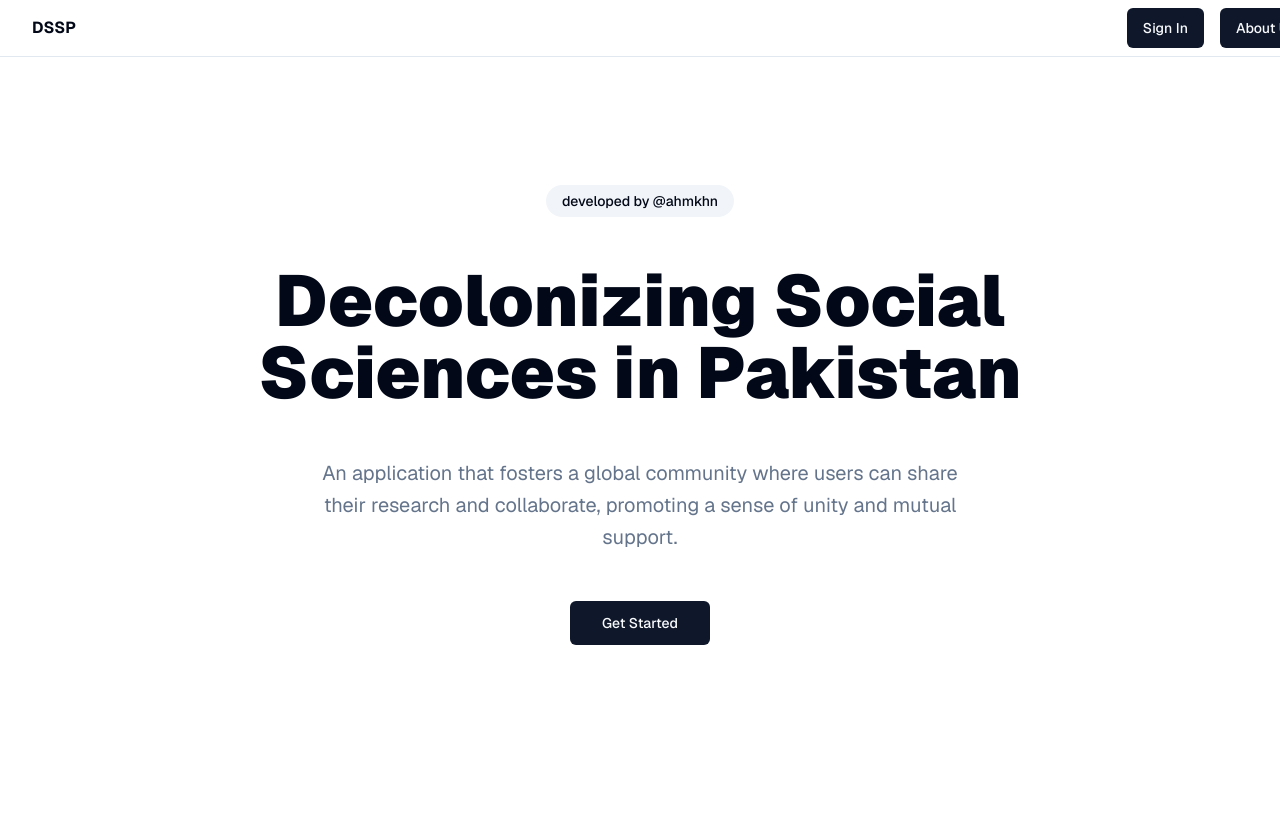
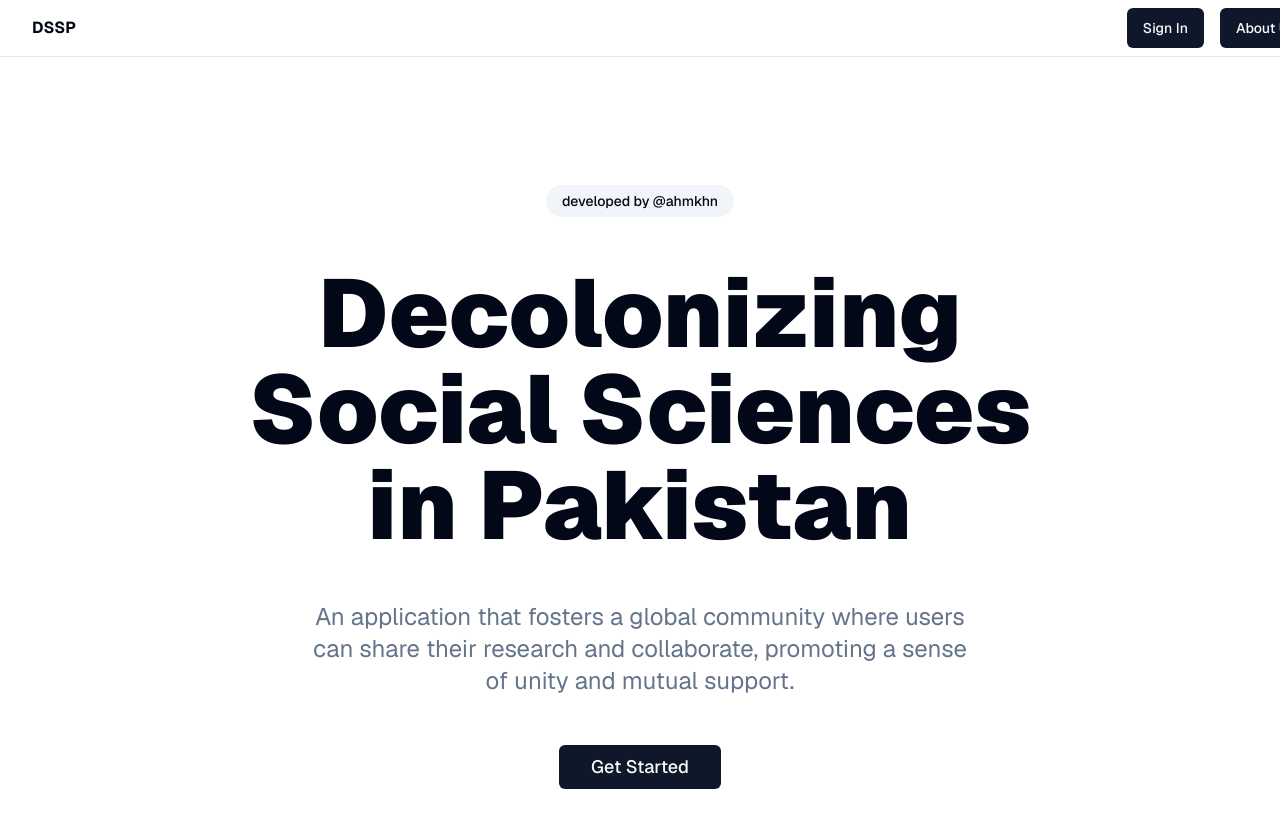
Before and after one commit to ahmkhn/dssp_new, a Next.js app: page / in a window 1280 px wide. Shown: the top 828 px of the page. Before the commit the page ends 800 px from the top, so only its background shows below. Built offline with nearby package versions, Linux system fonts and the light colour scheme; no server answers.

Commit message:
add: conditional marker input rendering based on auth status

```diff
--- a/app/mapu/page.tsx
+++ b/app/mapu/page.tsx
@@ -14,10 +14,10 @@ export default async function MapNotSignedIn() {
     //return redirect("/login");
   //}
 
-  const { data: todos } = await supabase
+  /*const { data: todos } = await supabase
     .from("todos")
     .select()
-    .order("inserted_at", { ascending: false });
+    .order("inserted_at", { ascending: false });*/
 
   return (
     <section className="p-3 pt-6 max-w-4xl w-full flex flex-col gap-4">
@@ -26,7 +26,7 @@ export default async function MapNotSignedIn() {
       </h1>
       <Separator className="w-full" />
       <div className="h-[70vh] max-h-full border-black rounded-lg margin w-full" style={{borderRadius:'8px', overflow:'hidden'}}>
-        <Worldmap/>
+        <Worldmap authorized={user !== null}/>
       </div>
     </section>
   );
--- a/app/page.tsx
+++ b/app/page.tsx
@@ -9,19 +9,15 @@ export default async function Index() {
         >
           developed by @ahmkhn
         </a>
-        <h1 className="font-sans text-balance font-black text-3xl sm:text-5xl md:text-6xl lg:text-7xl">
+        <h1 className="font-sans text-balance font-black text-4xl sm:text-5xl md:text-7xl lg:text-8xl">
           Decolonizing Social Sciences in Pakistan
         </h1>
-        <p className="max-w-[42rem] leading-normal text-muted-foreground sm:text-xl sm:leading-8">
+        <p className="max-w-[42rem] leading-normal text-muted-foreground sm:text-2xl sm:leading-8">
           An application that fosters a global community where users can share their research and collaborate, promoting a sense of unity and mutual support.
         </p>
-
-
-
-
         <div className="space-x-4">
           <a
-            className="inline-flex items-center justify-center text-sm font-medium transition-colors focus-visible:outline-none focus-visible:ring-2 focus-visible:ring-ring focus-visible:ring-offset-2 disabled:opacity-50 disabled:pointer-events-none ring-offset-background bg-primary text-primary-foreground h-11 px-8 rounded-md hover:bg-white hover:text-black hover:shadow hover:shadow-slate-600"
+            className="inline-flex items-center justify-center text-lg font-medium transition-colors focus-visible:outline-none focus-visible:ring-2 focus-visible:ring-ring focus-visible:ring-offset-2 disabled:opacity-50 disabled:pointer-events-none ring-offset-background bg-primary text-primary-foreground h-11 px-8 rounded-md hover:bg-white hover:text-black hover:shadow hover:shadow-slate-600"
             href="/login"
           >
             Get Started
--- a/components/world-map.tsx
+++ b/components/world-map.tsx
@@ -5,12 +5,18 @@ import { Icon } from "leaflet";
 import MarkerClusterGroup from "react-leaflet-cluster";
 import { useState } from 'react';
 import { Dialog } from 'primereact/dialog';
+import { createClient } from "@/utils/supabase/server";
 
-export default function Worldmap() {
+type worldMapProps = {
+    authorized: boolean | null;
+}
+export default function Worldmap( {authorized} : worldMapProps) {
     const [initialPosition, setInitialPosition] = useState<[number, number]>([31.3909,74.2417]);
     const [selectedPosition, setSelectedPosition] = useState<[number, number]>([0,0]);
     const [showInputDiv, setShowInputDiv] = useState(false);
     const [visible, setVisible] = useState(false);
+
+
 
     const AddUserMarker = () => {
         setVisible(true);
@@ -26,6 +32,7 @@ export default function Worldmap() {
     }
 
     const Markers = () => {
+        if(authorized){
             useMapEvents({
                 click(e) {
                     setSelectedPosition([
@@ -35,7 +42,7 @@ export default function Worldmap() {
                     setShowInputDiv(true); // Show the input div
                 },
             });
-
+        }
         return selectedPosition ? (
             <Marker
                 key={selectedPosition[0]}
@@ -48,7 +55,7 @@ export default function Worldmap() {
 
     const customIcon = new Icon({
         iconUrl: "https://www.reshot.com/preview-assets/icons/RX7PT3FJZK/pin-RX7PT3FJZK.svg",
-        iconSize: [80,50]
+        iconSize: [30,30]
     });
 
     return (
```
Lines whose indentation alone changed are shown as unchanged.
